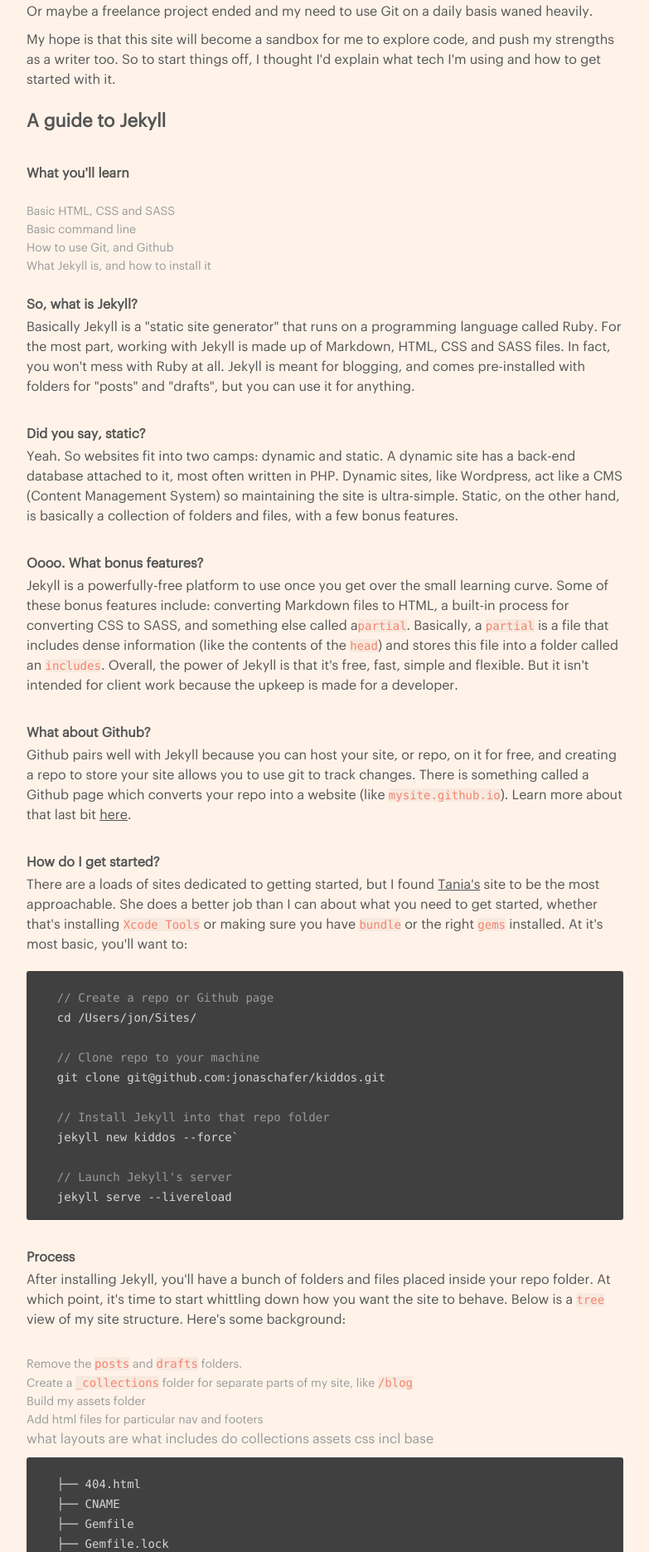
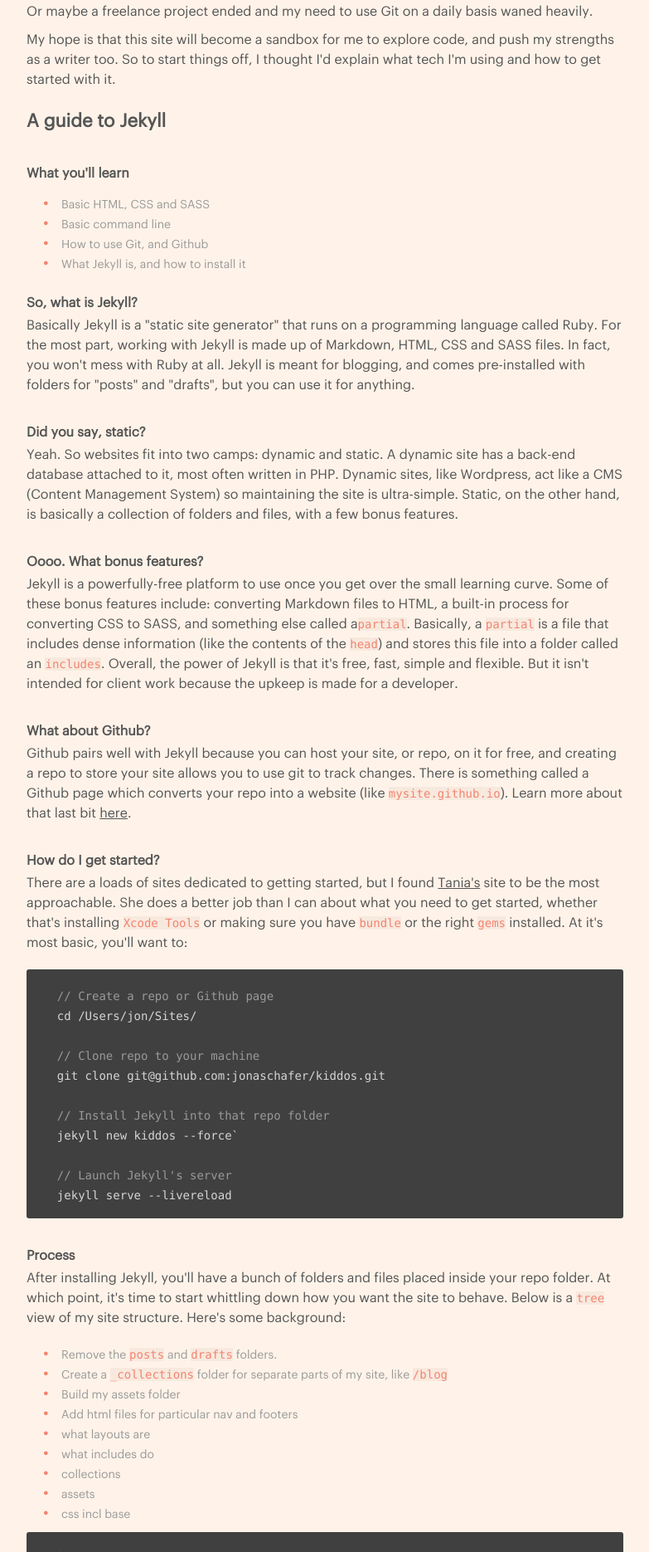
Before and after one commit to jonaschafer/jonaschafer.github.io, a Jekyll site: the page built from collections/_thoughts/before.html, in a window 1280 px wide. Shown: the part 343-2213 px from the top of the page at 83% size, without its empty margins (248-1031 px from the left). Built offline with Jekyll 4.4.1, drawn with Linux system fonts in a browser that asks for light colours.

Commit message:
new bullets

```diff
--- a/assets/stylesheets/core/_layout.scss
+++ b/assets/stylesheets/core/_layout.scss
@@ -140,7 +140,7 @@
 
 ul {
   list-style: none;
-  margin-top: 20px;
+  margin-top: 10px;
   color: $grey-light;
 }
 
@@ -149,20 +149,20 @@
 	line-height: 22px;
 }
 
-ul {
+.indent {
   list-style: none;
   padding: 0;
   color: $grey-light;
 }
 
-.li-indent {
+.indent-item {
   font-size: 14px;
 	line-height: 22px;
   padding-left: 20px;
 }
 
 // color the bullet points
-.li-indent::before {
+.indent-item::before {
   content: "• ";
   color: $coral;
   margin-right: 10px;
--- a/collections/_thoughts/before.html
+++ b/collections/_thoughts/before.html
@@ -20,11 +20,11 @@
 <h2>A guide to Jekyll<h2>
 
 <h4>What you'll learn</h4>
-<ul>
-  <li>Basic HTML, CSS and SASS</li>
-  <li>Basic command line</li>
-  <li>How to use Git, and Github</li>
-  <li>What Jekyll is, and how to install it</li>
+<ul class="indent">
+  <li class="indent-item">Basic HTML, CSS and SASS</li>
+  <li class="indent-item">Basic command line</li>
+  <li class="indent-item">How to use Git, and Github</li>
+  <li class="indent-item">What Jekyll is, and how to install it</li>
 </ul>
 
 <h4>So, what is Jekyll?</h4>
@@ -60,17 +60,17 @@
 <h4>Process</h4>
 <p>After installing Jekyll, you'll have a bunch of folders and files placed inside your repo folder. At which point, it's time to start whittling down how you want the site to behave. Below is a <span class="code">tree</span> view of my site structure. Here's some background:
 
-  <ul>
-    <li>Remove the <span class="code">posts</span> and <span class="code">drafts</span> folders.</li>
-    <li>Create a <span class="code">_collections</span> folder for separate parts of my site, like <span class="code">/blog</span></li>
-    <li>Build my assets folder</li>
-    <li>Add html files for particular nav and footers</li>
-
-    what layouts are
-    what includes do
-    collections
-    assets
-    css incl base
+<ul class="indent">
+    <li class="indent-item">Remove the <span class="code">posts</span> and <span class="code">drafts</span> folders.</li>
+    <li class="indent-item">Create a <span class="code">_collections</span> folder for separate parts of my site, like <span class="code">/blog</span></li>
+    <li class="indent-item">Build my assets folder</li>
+    <li class="indent-item">Add html files for particular nav and footers</li>
+    <li class="indent-item">what layouts are</li>
+    <li class="indent-item">what includes do</li>
+    <li class="indent-item">collections</li>
+    <li class="indent-item">assets</li>
+    <li class="indent-item">css incl base</li>
+</ul>
 
 
 <p><pre>
```
